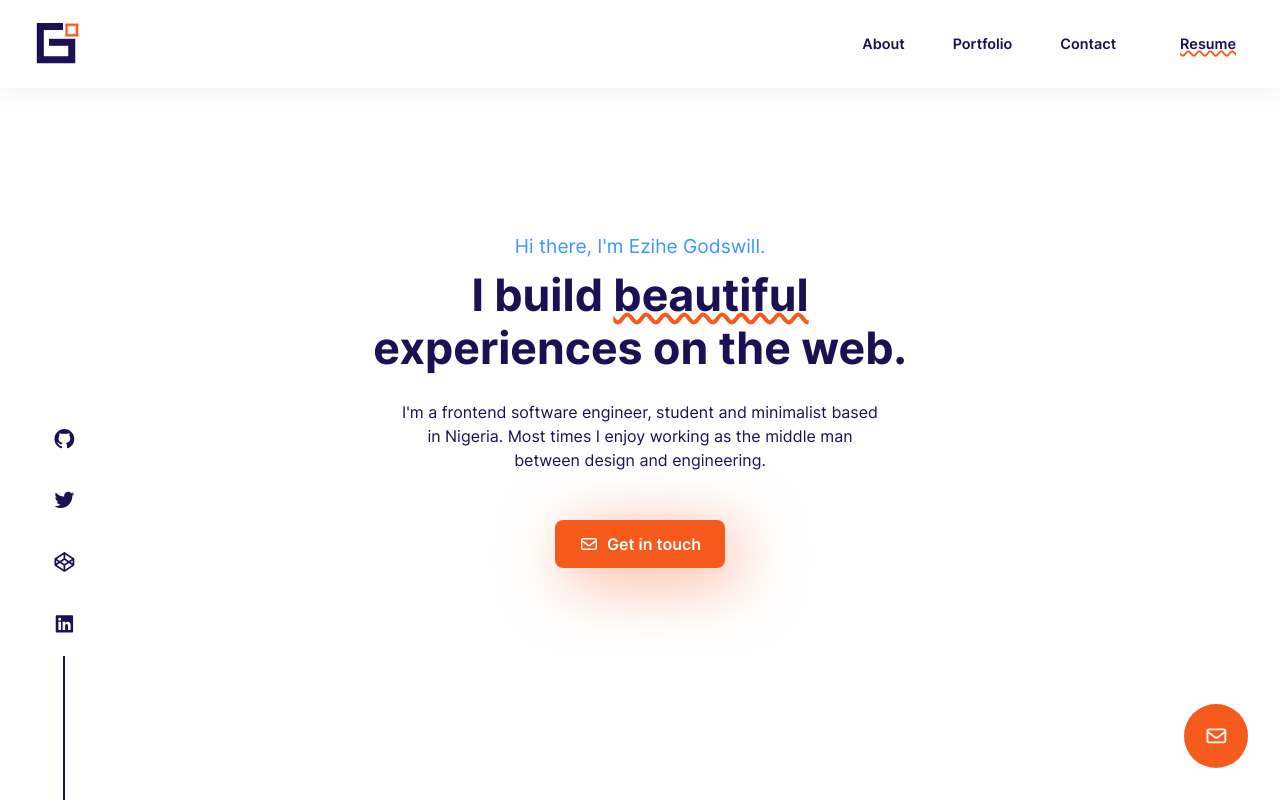
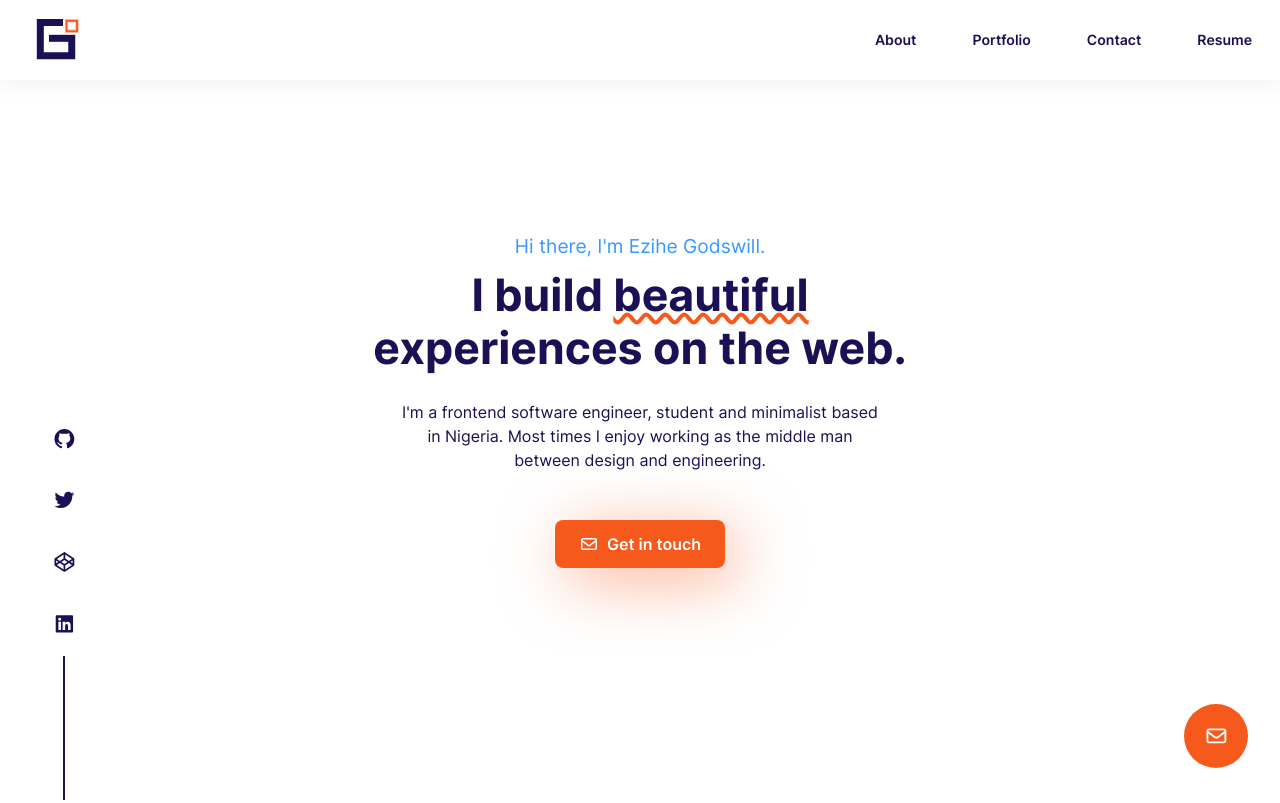
Before and after one commit to ezihe-godswill/portfolio-version-4, a website: page index.html in a window 1280 px wide. Shown: the top 803 px of the page. Drawn offline with Linux system fonts and the light colour scheme.

Commit message:
improved website aesthetics

```diff
--- a/css/initials.css
+++ b/css/initials.css
@@ -34,7 +34,7 @@
 }
 
 ::selection {
-  color: var(--color100);
+  color: var(--color500);
   background: var(--color400);
   text-shadow: none;
 }
@@ -46,7 +46,7 @@ html {
 body {
   width: 100%;
   line-height: 1.5;
-  font-family: Inter, sans-serif;
+  font-family: Poppins, Inter, sans-serif;
   font-family: 1rem;
   font-weight: normal;
   background: #fff;
--- a/css/navbar.css
+++ b/css/navbar.css
@@ -1,6 +1,6 @@
 .header {
   position: fixed;
-  height: 88px;
+  height: 80px;
   top: 0;
   left: 0;
   width: 100%;
@@ -50,14 +50,14 @@
 }
 
 .nav-item:not(:last-child) {
-  margin-right: 48px;
+  margin-right: 56px;
 }
 
 .nav-link,
 .logo {
   position: relative;
   display: inline-block;
-  font-size: 0.9rem;
+  font-size: 0.88rem;
   width: 100%;
   height: 100%;
   text-decoration: none;
@@ -68,13 +68,13 @@
   font-weight: 600;
 }
 
-.nav-link-cta {
+/* .nav-link-cta {
   height: auto;
   border-radius: 8px;
   color: inherit;
   padding: 8px 16px;
   text-decoration: 2px underline wavy var(--color500);
-}
+} */
 
 .nav-link:focus-within,
 .nav-link:hover,
--- a/css/portfolio.css
+++ b/css/portfolio.css
@@ -27,6 +27,10 @@
 .portfolio-item-description-ctn {
   width: 100%;
   padding: 0 8px;
+}
+
+.portfolio-item-name {
+  text-transform: capitalize;
 }
 
 .portfolio-item-tags-list,
--- a/index.html
+++ b/index.html
@@ -36,7 +36,7 @@
                 <a
                   href="./assets/Ezihe_Godswill_Resume_30-05-2021-23-30-28.pdf"
                   download="Ezihe-Godswill"
-                  class="btn nav-link-cta"
+                  class="nav-link nav-flex"
                   >Resume</a
                 >
               </li>
@@ -118,7 +118,8 @@
           <div class="portfolio-item">
             <div class="portfolio-item-description-ctn">
               <div class="portfolio-item-name">
-                <h3>Exploring Github's API</h3>
+                <h3>A simple glance into Github profiles</h3>
+                <br />
               </div>
               <div class="portfolio-item-tags">
                 <ul class="portfolio-item-tags-list">
@@ -199,7 +200,7 @@
           <div class="portfolio-item">
             <div class="portfolio-item-description-ctn">
               <div class="portfolio-item-name">
-                <h3>The Best Moments Of My Internship In 2020</h3>
+                <h3>The Best Moments Of Internship In 2020</h3>
                 <br />
               </div>
               <div class="portfolio-item-tags">
```
